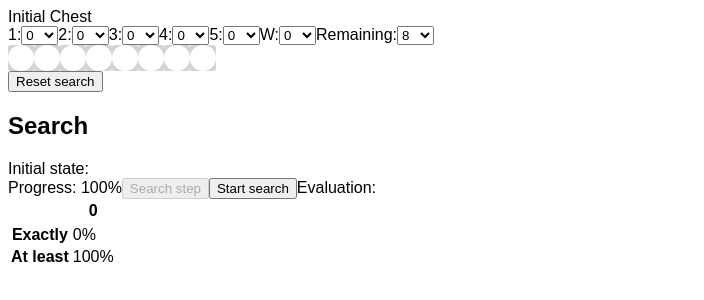
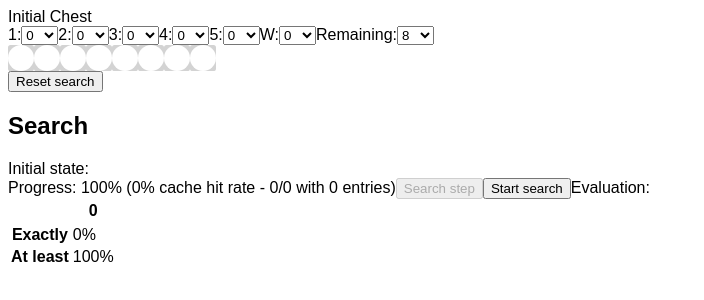
Before and after one commit to costas-basdekis/probable-worms, a React (Create React App) app: page / in a window 1280 px wide. Shown: the top 300 px of the page, without its empty margins (0-704 px from the left). Built offline with nearby package versions, Linux system fonts and the light colour scheme.

Commit message:
Emit and display evaluation cache stats

```diff
--- a/src/App.tsx
+++ b/src/App.tsx
@@ -146,6 +146,7 @@ interface AppState {
   evaluation: worms.Evaluation,
   searching: boolean,
   searchFinished: boolean,
+  cacheStats: worms.EvaluationCacheStats,
 }
 
 export default class App extends Component<AppProps, AppState> {
@@ -157,14 +158,19 @@ export default class App extends Component<AppProps, AppState> {
     evaluation: worms.Evaluation.empty(),
     searching: false,
     searchFinished: true,
+    cacheStats: {hitCount: 0, missCount: 0, entryCount: 0},
   };
 
-  onSearchResult = (searching: boolean, searchFinished: boolean, progress: number, evaluation: worms.Evaluation) => {
+  onSearchResult = (
+    searching: boolean, searchFinished: boolean, progress: number, evaluation: worms.Evaluation,
+    cacheStats: worms.EvaluationCacheStats,
+  ) => {
     this.setState({
       progress,
       evaluation,
       searchFinished,
       searching,
+      cacheStats,
     });
   };
 
@@ -175,7 +181,9 @@ export default class App extends Component<AppProps, AppState> {
   }
 
   render() {
-    const {initialChest, remainingDice, initialState, progress, evaluation, searching, searchFinished} = this.state;
+    const {
+      initialChest, remainingDice, initialState, progress, evaluation, searching, searchFinished, cacheStats,
+    } = this.state;
     return (
       <div className="App">
         <label>Initial Chest</label>
@@ -201,7 +209,12 @@ export default class App extends Component<AppProps, AppState> {
           Initial state:
           <RChest chest={initialState.chest} remainingDice={initialState.remainingDiceCount} />
         </label>
-        <label>Progress: {Math.floor(progress * 100)}%</label>
+        <label>
+          Progress: {Math.floor(progress * 100)}%
+          ({Math.floor(cacheStats.hitCount / ((cacheStats.hitCount + cacheStats.missCount) || 1) * 100)}%
+          cache hit rate{" - "}
+          {cacheStats.hitCount}/{(cacheStats.hitCount + cacheStats.missCount)} with {cacheStats.entryCount} entries)
+        </label>
         {searching ? (
           <button onClick={this.onSearchToggle}>Pause search</button>
         ) : (
--- a/src/RemoteSearch.tsx
+++ b/src/RemoteSearch.tsx
@@ -36,6 +36,7 @@ export interface ResultSearchResponseMessage {
   searchFinished: boolean,
   progress: number,
   evaluation: worms.SerialisedEvaluation,
+  cacheStats: worms.EvaluationCacheStats,
 }
 export type SearchResponseMessage = ResultSearchResponseMessage;
 
@@ -72,6 +73,7 @@ export class RemoteSearch {
       resultResponse.searchFinished,
       resultResponse.progress,
       worms.Evaluation.deserialise(resultResponse.evaluation),
+      resultResponse.cacheStats,
     );
   }
 
@@ -125,7 +127,10 @@ export class RemoteSearch {
   }
 }
 
-export type OnSearchResult = (searching: boolean, searchFinished: boolean, progress: number, evaluation: worms.Evaluation) => void;
+export type OnSearchResult = (
+  searching: boolean, searchFinished: boolean, progress: number, evaluation: worms.Evaluation,
+  cacheStats: worms.EvaluationCacheStats,
+) => void;
 
 export class SearchInstance {
   id: number;
--- a/src/worker.tsx
+++ b/src/worker.tsx
@@ -30,7 +30,7 @@ class SearchWorker {
     if (!this.instancesById.has(instanceId)) {
       return;
     }
-    const {stateEvaluator, searching} = this.instancesById.get(instanceId)!;
+    const {stateEvaluator, searching, evaluationCache} = this.instancesById.get(instanceId)!;
     const progress = stateEvaluator.getCompletionProgress();
     this.postMessage({
       type: "result",
@@ -39,6 +39,7 @@ class SearchWorker {
       searching,
       searchFinished: progress === 1,
       evaluation: stateEvaluator.compilePartialEvaluation().serialise(),
+      cacheStats: evaluationCache.getStats(),
     });
   }
 
--- a/src/worms/EvaluationCache.tsx
+++ b/src/worms/EvaluationCache.tsx
@@ -1,13 +1,34 @@
 import {Evaluation} from "./Evaluation";
+
+export interface EvaluationCacheStats {
+  hitCount: number,
+  missCount: number,
+  entryCount: number,
+}
 
 export class EvaluationCache {
   cache: Map<string, Evaluation> = new Map();
+  hitCount: number = 0;
+  missCount: number = 0;
 
   get(key: string): Evaluation | undefined {
+    if (this.cache.has(key)) {
+      this.hitCount++;
+    } else {
+      this.missCount++;
+    }
     return this.cache.get(key);
   }
 
   set(key: string, evaluation: Evaluation) {
     this.cache.set(key, evaluation);
   }
+
+  getStats(): EvaluationCacheStats {
+    return {
+      hitCount: this.hitCount,
+      missCount: this.missCount,
+      entryCount: this.cache.size,
+    };
+  }
 }
```
Also changed, not shown: 1 other file (tests, documents, lock files or other folders).
